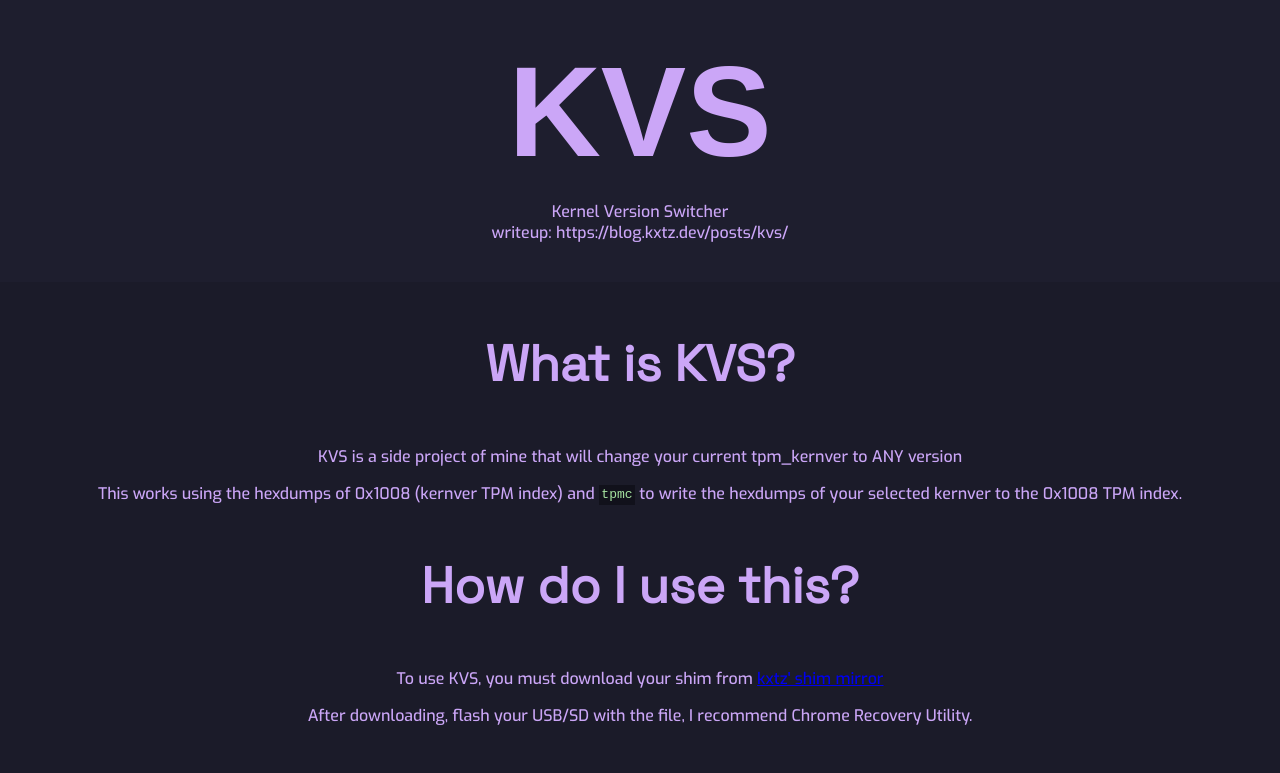
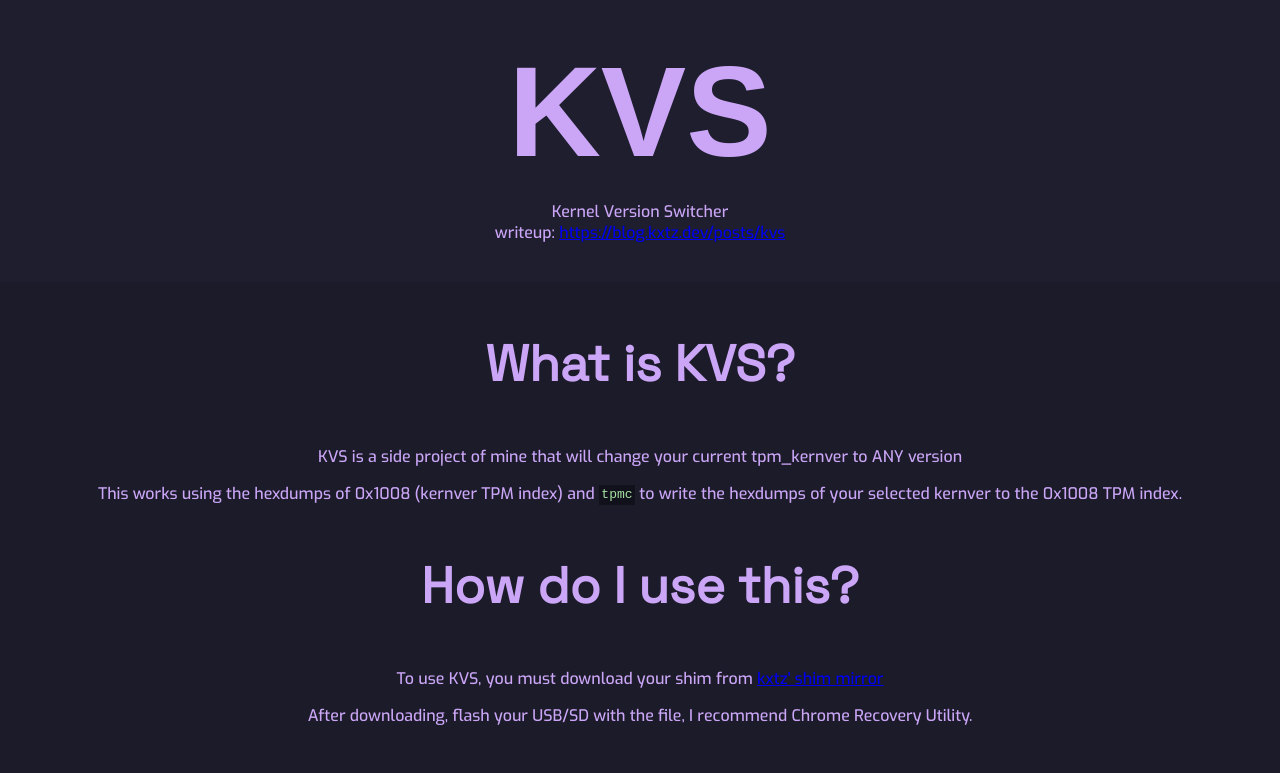
Before and after one commit to kxtzownsu/KVS, a plain HTML site: page index.html in a window 1280 px wide. Shown: the top 773 px of the page. Drawn offline with nearby package versions, Linux system fonts and the light colour scheme; a script that the page names is missing; a web font is replaced by a local one.

Commit message:
last commit i promise

```diff
--- a/index.html
+++ b/index.html
@@ -21,7 +21,7 @@
     <div class="header" style="z-index:0;padding:0;margin:0;">
       <div id="particles-js" style="z-index:-1;"></div>
       <h1>KVS</h1>
-      <p>Kernel Version Switcher<br>writeup: https://blog.kxtz.dev/posts/kvs/</p>
+      <p>Kernel Version Switcher<br>writeup: <a href="https://blog.kxtz.dev/posts/kvs">https://blog.kxtz.dev/posts/kvs</a></p>
     </div>
     <div class="main" style="padding-bottom: 3%;">
       <div class="about">
```
